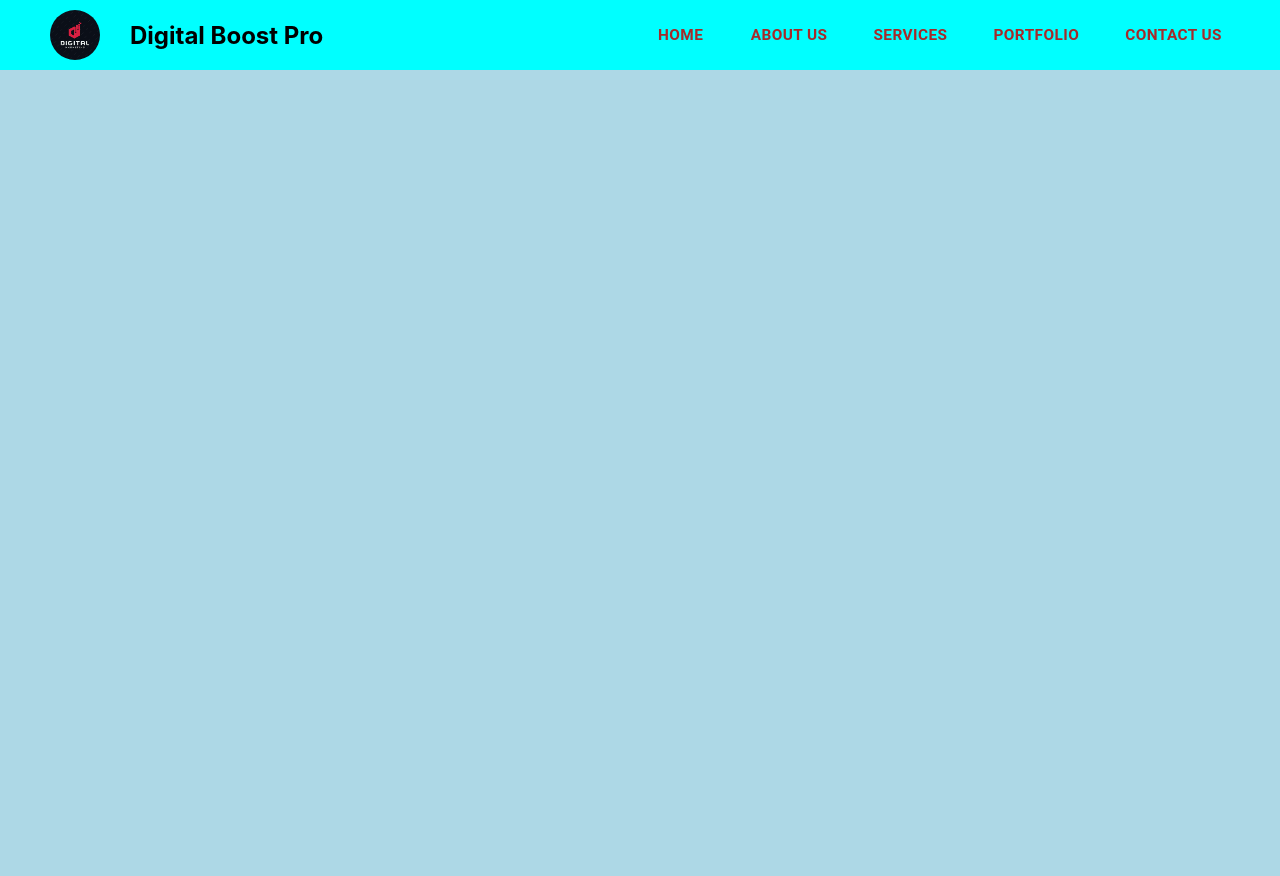
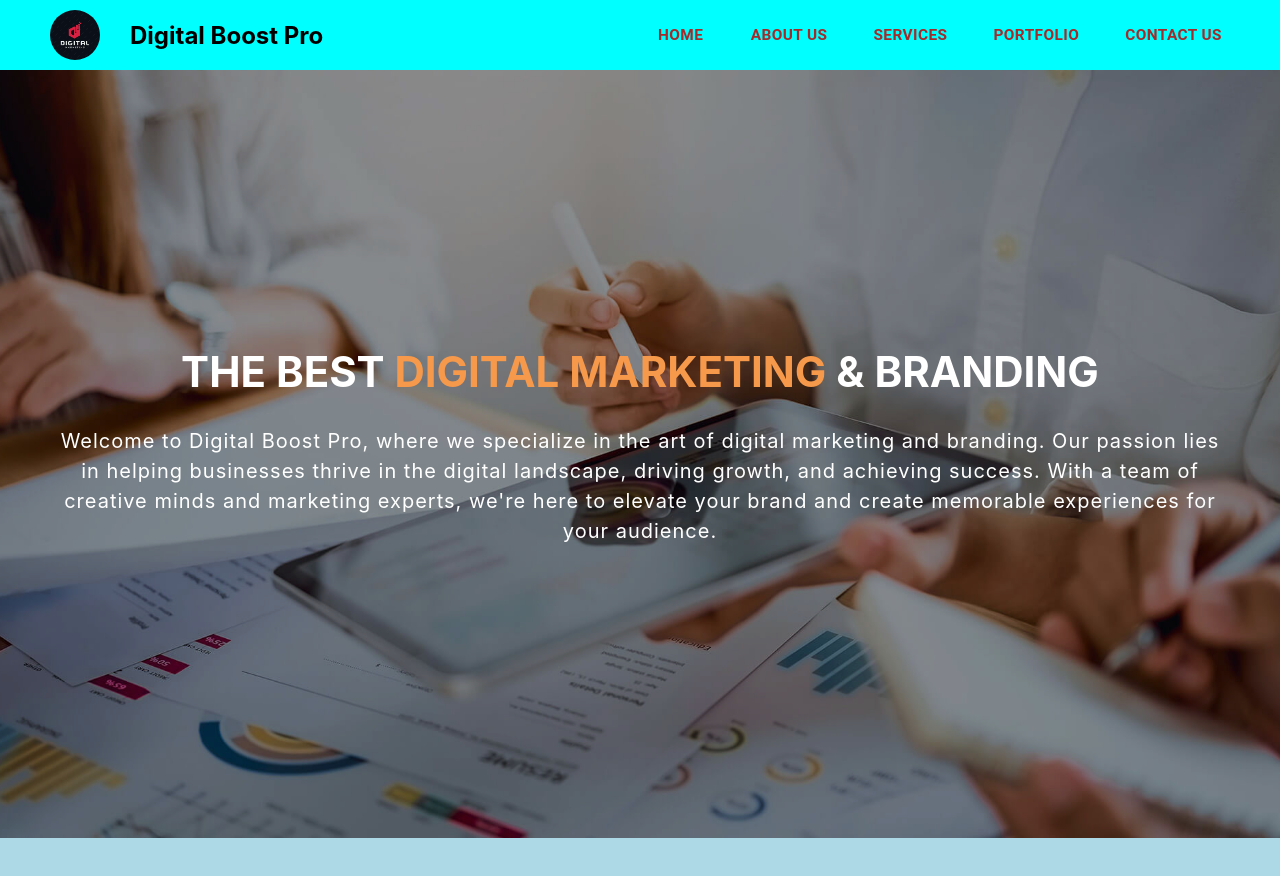
Before and after one commit to shahin-m-hashim/tn-major-project, a React (Create React App) app: page / in a window 1280 px wide. Before the commit the page ends 851 px from the top, so only its background shows below. Built offline with nearby package versions, Linux system fonts and the light colour scheme; the HTML template or start-up script is replaced by a standard one.

Commit message:
completed home section

```diff
--- a/src/App.js
+++ b/src/App.js
@@ -1,10 +1,14 @@
 import * as React from 'react';
 import Header from './components/header/Header.js';
+import HeroSection from './components/hero/HeroSection';
 
 function App() {
     return (
         <div className="App">
             <Header />
+            <main>
+                <HeroSection />
+            </main>
         </div>
     );
 }
--- /dev/null
+++ b/src/components/hero/HeroSection.js
@@ -0,0 +1,22 @@
+import './hero.css'
+import React from 'react';
+import Container from '@mui/material/Container';
+
+function HeroSection() {
+    return (
+        <div id="home" className="hero-section">
+            <section className="banner-one banner-img">
+                <Container maxWidth="xl">
+                    <div className="banner-text text-center">
+                        <h1>THE BEST <span>DIGITAL MARKETING</span> &amp; BRANDING</h1>
+                        <p>
+                            Welcome to Digital Boost Pro, where we specialize in the art of digital marketing and branding. Our passion lies in helping businesses thrive in the digital landscape, driving growth, and achieving success. With a team of creative minds and marketing experts, we're here to elevate your brand and create memorable experiences for your audience.
+                        </p>
+                    </div>
+                </Container>
+            </section>
+        </div>
+    );
+}
+
+export default HeroSection;
--- /dev/null
+++ b/src/components/hero/hero.css
@@ -0,0 +1,55 @@
+.banner-one {
+    background: url(../../assets/images/hero-banner.jpg) no-repeat 0 0;
+    background-color: #ddd;
+    background-position: 50%;
+    background-size: cover;
+    background-repeat: no-repeat;
+}
+
+.banner-img {
+    height: 100vh;
+    overflow: hidden;
+    position: relative;
+    z-index: 1;
+    display: flex;
+    align-items: center;
+}
+
+.banner-img:after {
+    content: "";
+    position: absolute;
+    left: 0;
+    top: 0;
+    width: 100%;
+    height: 100%;
+    z-index: -1;
+    background: rgba(0, 0, 0, .45);
+    background-position: 50%;
+    background-repeat: repeat;
+    background-position: 0 top;
+}
+
+.banner-text {
+    padding: 0 25px;
+}
+
+.text-center {
+    text-align: center !important;
+}
+
+.banner-text h1 {
+    color: white;
+    font-size: 42px;
+    margin-bottom: 0.7em;
+}
+
+.banner-text h1 span {
+    color: #f6994b;
+}
+
+.banner-text p {
+    color: white;
+    font-size: 20px;
+    letter-spacing: 1px;
+    line-height: 1.5;
+}
--- a/src/index.css
+++ b/src/index.css
@@ -1,7 +1,7 @@
 body {
   background-color: lightblue;
   margin: 0;
-  padding: 2% 10%;
+  padding: 3% 0;
   min-height: 100vh;
   font-family: -apple-system, BlinkMacSystemFont, 'Segoe UI', 'Roboto', 'Oxygen',
     'Ubuntu', 'Cantarell', 'Fira Sans', 'Droid Sans', 'Helvetica Neue',
```
Also changed, not shown: test.html (+11 -0 lines), src/assets/images/hero-banner.jpg (added).
